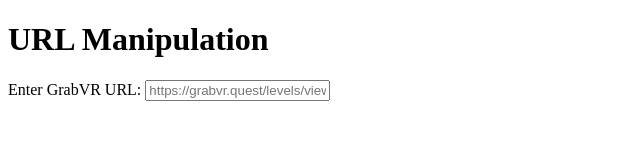
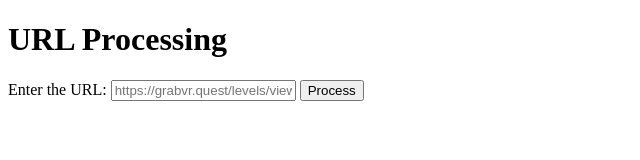
Before and after one commit to Vestria4/GRAB-Downloader, a plain HTML site: page index.html in a window 1280 px wide. Shown: the whole page, without its empty margins (0-640 px from the left). Drawn offline with Linux system fonts and the light colour scheme.

Commit message:
Update index.html

```diff
--- a/index.html
+++ b/index.html
@@ -1,33 +1,41 @@
 <!DOCTYPE html>
 <html lang="en">
+
 <head>
     <meta charset="UTF-8">
     <meta name="viewport" content="width=device-width, initial-scale=1.0">
-    <title>URL Manipulation</title>
+    <title>URL Processing</title>
     <script>
         function processURL() {
-            var inputUrl = document.getElementById("inputUrl").value;
-            var levelId = inputUrl.match(/level=([^&]+)/)[1];
+            var inputURL = document.getElementById("inputURL").value;
+            var levelId = inputURL.match(/level=([^&]+)/)[1];
             var userId = levelId.split(":")[0];
-            var dataKey = levelId.replace(":", "/").replace(":", "/");
 
-            // Fetch the data_key from the input URL and remove prefix
-            var dataKeyRegex = /"data_key": "level_data:(.*?)"/;
-            var dataKeyMatch = inputUrl.match(dataKeyRegex);
-            if (dataKeyMatch && dataKeyMatch.length > 1) {
-                var extractedDataKey = dataKeyMatch[1];
-                var downloadUrl = `https://api.slin.dev/grab/v1/download/${userId}/${extractedDataKey.replace(/:/g, "/")}`;
+            var apiUrl = `https://api.slin.dev/grab/v1/list?max_format_version=7&user_id=${userId}`;
 
-                // Redirect to the final download URL
-                window.location.href = downloadUrl;
-            } else {
-                console.error('Error: Invalid input URL');
-            }
+            fetch(apiUrl)
+                .then(response => response.json())
+                .then(data => {
+                    var levelDataKey = data.levels[levelId].data_key;
+                    var processedKey = levelDataKey.replace(/:/g, '/');
+                    var downloadUrl = `https://api.slin.dev/grab/v1/download/${userId}/${levelId.split(":")[1]}/${processedKey}`;
+
+                    // Redirect the user to the constructed download URL
+                    window.location.href = downloadUrl;
+                })
+                .catch(error => {
+                    console.error("Error fetching data:", error);
+                    alert("Error processing the URL. Please try again.");
+                });
         }
     </script>
 </head>
+
 <body>
-    <h1>URL Manipulation</h1>
-    <label for="inputUrl">Enter GrabVR URL:</label>
-    <input type="text" id="inputUrl" placeholder="https://grabvr.quest/levels/viewer/?level=...">
-    <button onclick
+    <h1>URL Processing</h1>
+    <label for="inputURL">Enter the URL:</label>
+    <input type="text" id="inputURL" placeholder="https://grabvr.quest/levels/viewer/?level=2axkwzh6f43g1regf401p:1688176571">
+    <button onclick="processURL()">Process</button>
+</body>
+
+</html>
```
